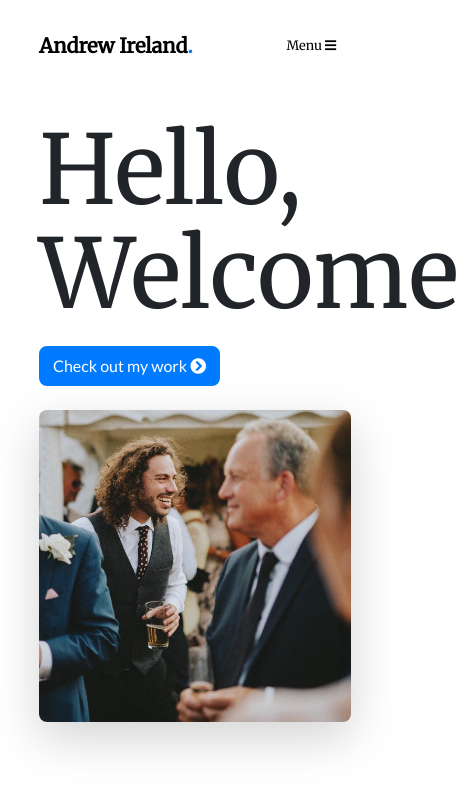
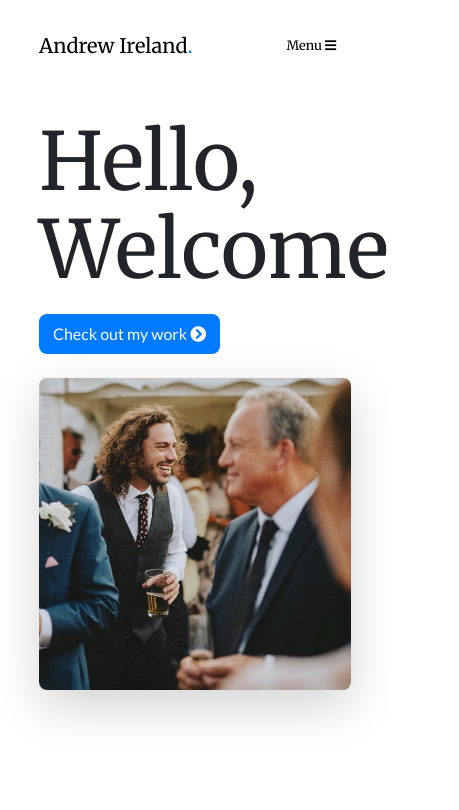
Before and after one commit to Andrewi89/CV, a plain HTML site: page index.html in a window 390 px wide. Shown: the top 810 px of the page, 459 px wide, since content can reach past the window. Drawn offline with Linux system fonts and the light colour scheme.

Commit message:
optimised mobile heading

```diff
--- a/scss/base/_variables.scss
+++ b/scss/base/_variables.scss
@@ -12,7 +12,7 @@ $secondary: $dark-blue !default;
 // Override Bootstrap font variables
 $font-family-sans-serif: "Lato", -apple-system, BlinkMacSystemFont, "Segoe UI", Roboto, "Helvetica Neue", Arial, "Noto Sans", sans-serif, "Apple Color Emoji", "Segoe UI Emoji", "Segoe UI Symbol", 'Noto Color Emoji' !default;
 $headings-font-family: "Merriweather", -apple-system, BlinkMacSystemFont, "Segoe UI", Roboto, "Helvetica Neue", Arial, "Noto Sans", sans-serif, "Apple Color Emoji", "Segoe UI Emoji", "Segoe UI Symbol", 'Noto Color Emoji' !default;
-$headings-font-weight: 700 !default;
+$headings-font-weight: 500 !default;
 
 // Override Bootstrap border variables
 $border-width: 0.125rem !default;
--- a/scss/layout/_masthead.scss
+++ b/scss/layout/_masthead.scss
@@ -3,8 +3,8 @@
   vertical-align: middle;
   // padding-bottom: 2rem;
   .masthead-heading {
-    font-size: 6rem;
-    line-height: 6rem;
+    font-size: 5rem;
+    line-height: 5rem;
 
   }
   .masthead-subheading {
```
Also changed, not shown: scss/styles.css.
